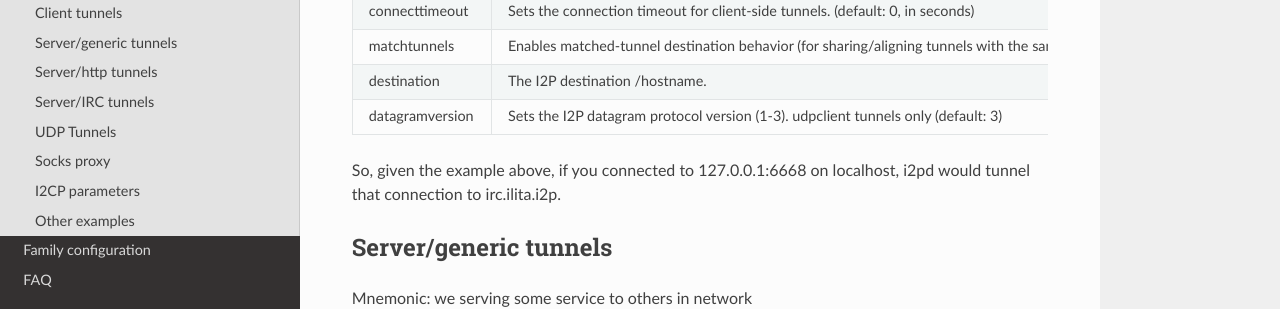
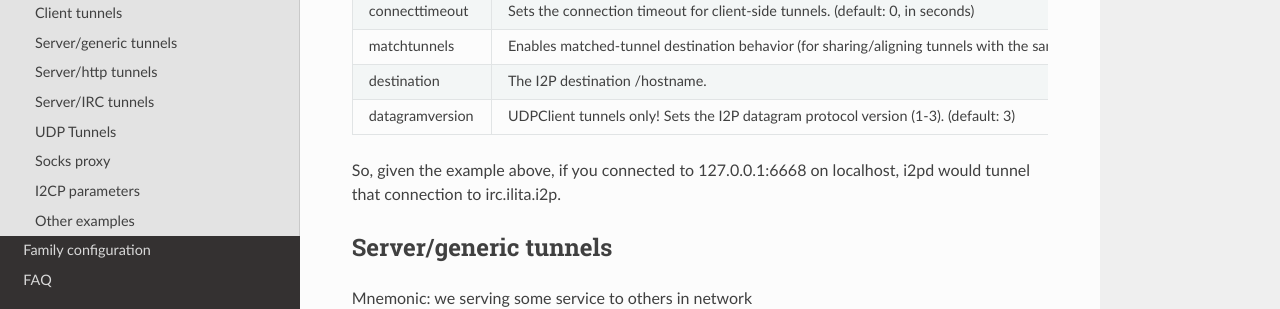
Before and after one commit to PurpleI2P/i2pd_docs_en, an MkDocs documentation site: the page built from docs/user-guide/tunnels.md, in a window 1280 px wide and 900 px high, scrolled down 3098 px. Shown: the part 151-460 px from the top of the window. Built offline with MkDocs 1.6.1, drawn with Linux system fonts in a browser that asks for light colours; nearby versions of some CDN libraries; some of the changed text lies outside the part shown.

Commit message:
minor params updates

```diff
--- a/docs/user-guide/tunnels.md
+++ b/docs/user-guide/tunnels.md
@@ -117,7 +117,7 @@ gzip                | Turns internal compression off if set to false. (default:
 connecttimeout      | Sets the connection timeout for client-side tunnels. (default: 0, in seconds)
 matchtunnels        | Enables matched-tunnel destination behavior (for sharing/aligning tunnels with the same destination). (default: false)
 destination         | The I2P destination /hostname.
-datagramversion     | Sets the I2P datagram protocol version (1-3). udpclient tunnels only (default: 3)
+datagramversion     | UDPClient tunnels only! Sets the I2P datagram protocol version (1-3). (default: 3)
 
 So, given the example above, if you connected to 127.0.0.1:6668 on localhost, i2pd would tunnel that connection to irc.ilita.i2p.
 
```
Also changed, not shown: other parts of docs/user-guide/tunnels.md (+2 -0 lines).
